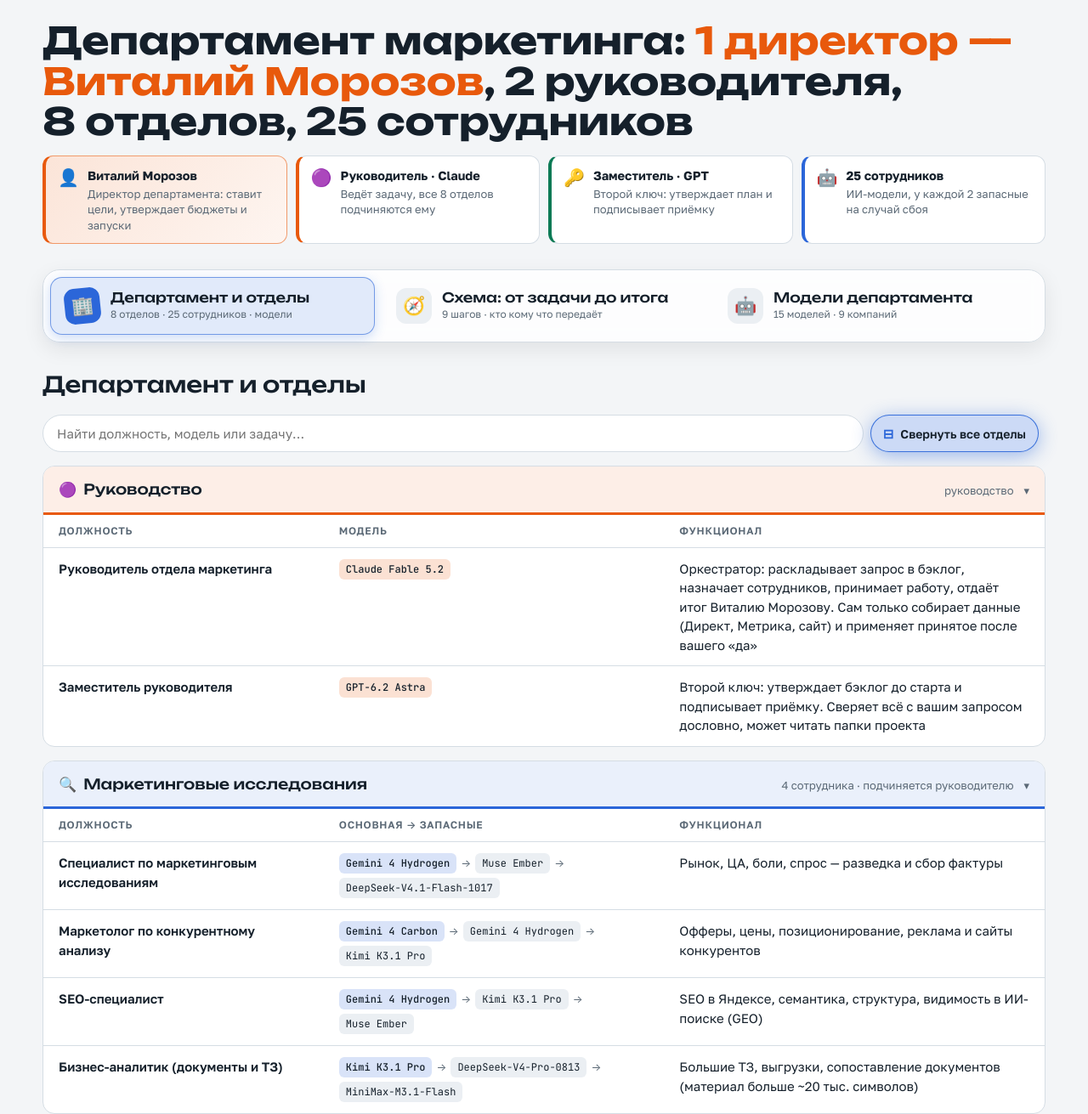
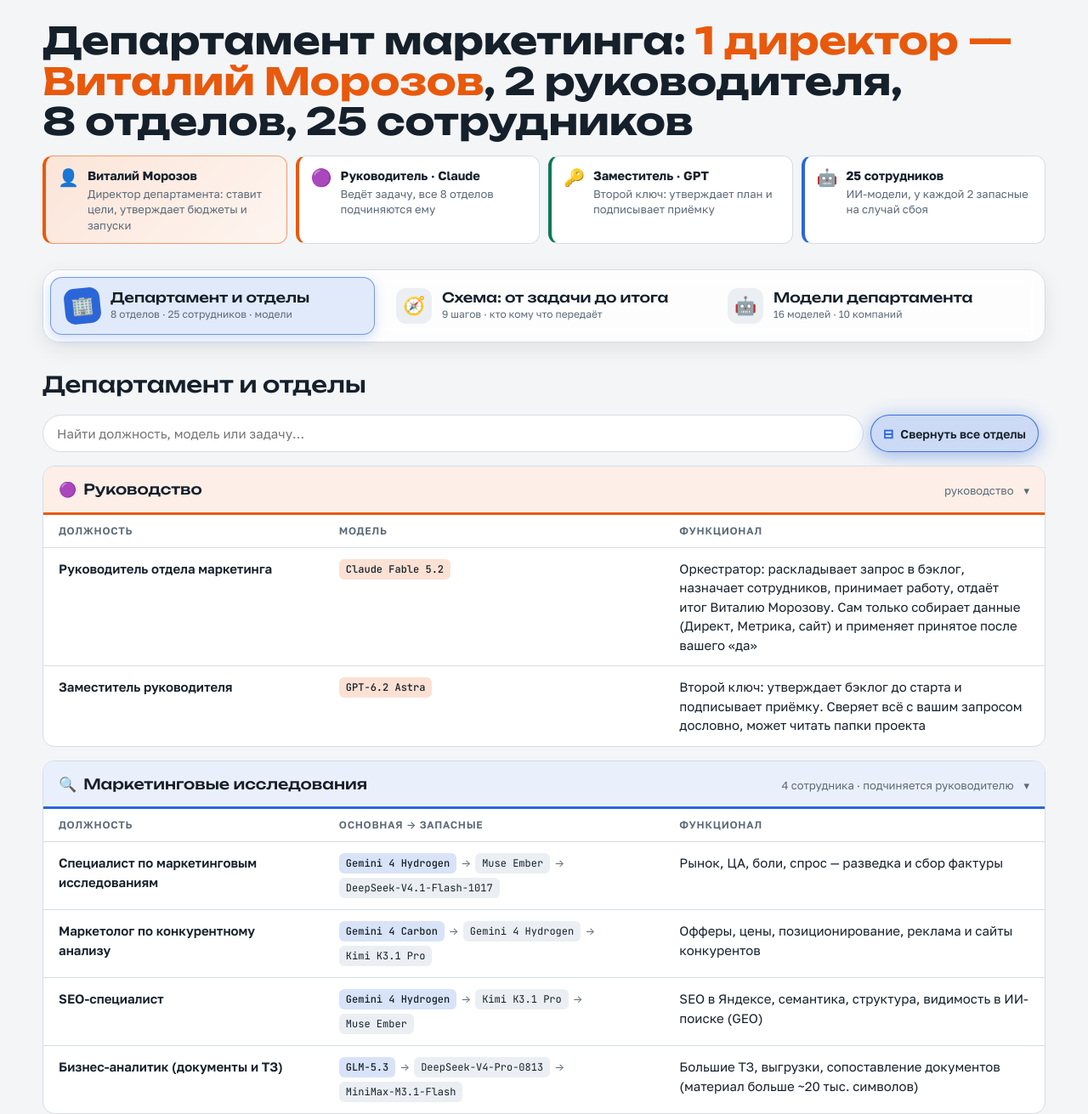
Before and after one commit to RuMarketolog/marketing-department-site, a plain HTML site: page index.html in a window 1280 px wide. Shown: the top 1311 px of the page at 85% size. Drawn offline with Linux system fonts and the light colour scheme.

Commit message:
Добавить GLM-5.3 в схему отдела маркетинга

```diff
--- a/index.html
+++ b/index.html
@@ -359,7 +359,7 @@ footer{font-size:12.5px;color:var(--muted);display:flex;flex-wrap:wrap;gap:6px 1
 /* ───── данные департамента, названия моделей сверены 18.11.2026 ───── */
 const MN = {claude:"Claude Fable 5.2",gpt:"GPT-6.2 Astra",gemini:"Gemini 4 Hydrogen","gemini-pro":"Gemini 4 Carbon",kimi:"Kimi K3.1 Pro",
   minimax:"MiniMax-M3.1-Flash","minimax-go":"MiniMax-M3.1-Flash (OpenCode)","deepseek-pro":"DeepSeek-V4-Pro-0813",deepseek:"DeepSeek-V4.1-Flash-1017",muse:"Muse Ember",
-  "qwen-max":"Qwen4-Max",mimo:"MiMo V2.6 Pro","mimo-flash":"MiMo V2.6 Flash","gemini-img":"Nano Banana 2.1 (Gemini)","chatgpt-img":"ChatGPT Images 2.6","minimax-img":"MiniMax-H3-Image"};
+  "qwen-max":"Qwen4-Max",mimo:"MiMo V2.6 Pro","mimo-flash":"MiMo V2.6 Flash","gemini-img":"Nano Banana 2.1 (Gemini)","chatgpt-img":"ChatGPT Images 2.6","minimax-img":"MiniMax-H3-Image",glm:"GLM-5.3"};
 const DEPTS = [
   {id:"lead",em:"🟣",n:"Руководство",c:"--c-lead",lead:true,roles:[
     {k:"cmo",p:"Руководитель отдела маркетинга",ch:["claude"],f:"Оркестратор: раскладывает запрос в бэклог, назначает сотрудников, принимает работу, отдаёт итог Виталию Морозову. Сам только собирает данные (Директ, Метрика, сайт) и применяет принятое после вашего «да»"},
@@ -368,7 +368,7 @@ const DEPTS = [
     {k:"researcher",p:"Специалист по маркетинговым исследованиям",fl:"🌐",ch:["gemini","muse","deepseek"],f:"Рынок, ЦА, боли, спрос — разведка и сбор фактуры"},
     {k:"competitor",p:"Маркетолог по конкурентному анализу",fl:"🌐",ch:["gemini-pro","gemini","kimi"],f:"Офферы, цены, позиционирование, реклама и сайты конкурентов"},
     {k:"seo_geo",p:"SEO-специалист",fl:"🌐",ch:["gemini","kimi","muse"],f:"SEO в Яндексе, семантика, структура, видимость в ИИ-поиске (GEO)"},
-    {k:"long_context",p:"Бизнес-аналитик (документы и ТЗ)",ch:["kimi","deepseek-pro","minimax"],f:"Большие ТЗ, выгрузки, сопоставление документов (материал больше ~20 тыс. символов)"}]},
+    {k:"long_context",p:"Бизнес-аналитик (документы и ТЗ)",ch:["glm","deepseek-pro","minimax"],f:"Большие ТЗ, выгрузки, сопоставление документов (материал больше ~20 тыс. символов)"}]},
   {id:"legal",em:"⚖️",n:"Юридическая группа",c:"--c-legal",roles:[
     {k:"legal_research",p:"Юрист-аналитик по рекламному праву",fl:"🌐",ch:["gemini-pro","gemini","kimi"],f:"Актуальные нормы и первоисточники: 38-ФЗ, КоАП, 152-ФЗ, правила площадок"},
     {k:"compliance",p:"Юрист по рекламе",ch:["gemini-pro","muse","deepseek-pro"],pv:"mimo",f:"Сопоставляет найденные нормы с конкретным рекламным материалом"}]},
@@ -376,11 +376,11 @@ const DEPTS = [
     {k:"strategist",p:"Маркетолог-стратег",ch:["gemini-pro","muse","deepseek-pro"],pv:"mimo",f:"Маркетинговая стратегия; в споре (debate) альтернативу пишет DeepSeek-V4.1-Flash-1017"},
     {k:"growth",p:"Growth-маркетолог",ch:["gemini-pro","muse","deepseek"],pv:"mimo",f:"Превращает выводы в эксперименты: гипотеза → метрика → критерий победы"},
     {k:"cro",p:"CRO-специалист (конверсия сайта)",fl:"👁",ch:["kimi","deepseek-pro","minimax"],f:"Почему сайт не конвертирует: трафик → обещание → первый экран → доказательства → трение → CTA"},
-    {k:"analyst",p:"Маркетолог-аналитик",ch:["gemini-pro","muse","deepseek-pro"],pv:"mimo",f:"Цифры, выгрузки, причины просадок; сводит ответы фокус-группы"}]},
+    {k:"analyst",p:"Маркетолог-аналитик",ch:["glm","muse","deepseek-pro"],pv:"mimo",f:"Цифры, выгрузки, причины просадок; сводит ответы фокус-группы"}]},
   {id:"ads",em:"📣",n:"Реклама и контент",c:"--c-ads",roles:[
     {k:"performance",p:"Специалист по контекстной и таргетированной рекламе",ch:["muse","deepseek-pro","kimi"],pv:"mimo",f:"Яндекс Директ и VK Реклама: метрики, семантика, минус-слова, план правок кампаний"},
     {k:"copywriter",p:"Копирайтер",ch:["minimax","minimax-go","qwen-max"],f:"Заголовки, офферы, объявления — много вариантов разными подходами"},
-    {k:"landing_writer",p:"Копирайтер лендингов",ch:["minimax","minimax-go","qwen-max"],f:"Первый экран, офферы, CTA и формы по гипотезам CRO-специалиста"},
+    {k:"landing_writer",p:"Копирайтер лендингов",ch:["glm","minimax-go","qwen-max"],f:"Первый экран, офферы, CTA и формы по гипотезам CRO-специалиста"},
     {k:"lifecycle",p:"CRM-маркетолог",ch:["minimax","qwen-max","deepseek"],f:"Цепочки писем и сообщений: прогрев, дожим, реактивация"},
     {k:"editor",p:"Литературный редактор",ch:["qwen-max","minimax","muse"],f:"Тон бренда, канцелярит, стоп-слова, типографика, лимиты символов"}]},
   {id:"design",em:"🎨",n:"Дизайн и веб",c:"--c-design",roles:[
@@ -497,9 +497,9 @@ $("#w5").innerHTML = grp("control","Контроль качества",node("cri
 /* ───── модели департамента: рейтинг по числу должностей ───── */
 const MV = {claude:"Anthropic",gpt:"OpenAI",gemini:"Google","gemini-pro":"Google",kimi:"Moonshot AI",
   minimax:"MiniMax","deepseek-pro":"DeepSeek",deepseek:"DeepSeek",muse:"Meta","qwen-max":"Alibaba",mimo:"Xiaomi","mimo-flash":"Xiaomi",
-  "gemini-img":"Google","chatgpt-img":"OpenAI","minimax-img":"MiniMax"};
+  "gemini-img":"Google","chatgpt-img":"OpenAI","minimax-img":"MiniMax",glm:"Z.ai"};
 const VC = {Anthropic:"--c-lead",OpenAI:"--deputy",Google:"--c-research","Moonshot AI":"--c-strategy",MiniMax:"--c-ads",DeepSeek:"--c-legal",
-  Meta:"--c-focus",Alibaba:"--c-design",Xiaomi:"--c-control"};
+  Meta:"--c-focus",Alibaba:"--c-design",Xiaomi:"--c-control","Z.ai":"--c-fact"};
 (function(){
   const cnt={};
   DEPTS.forEach(d=>d.roles.forEach(r=>{
```
Also changed, not shown: 1 other file.
